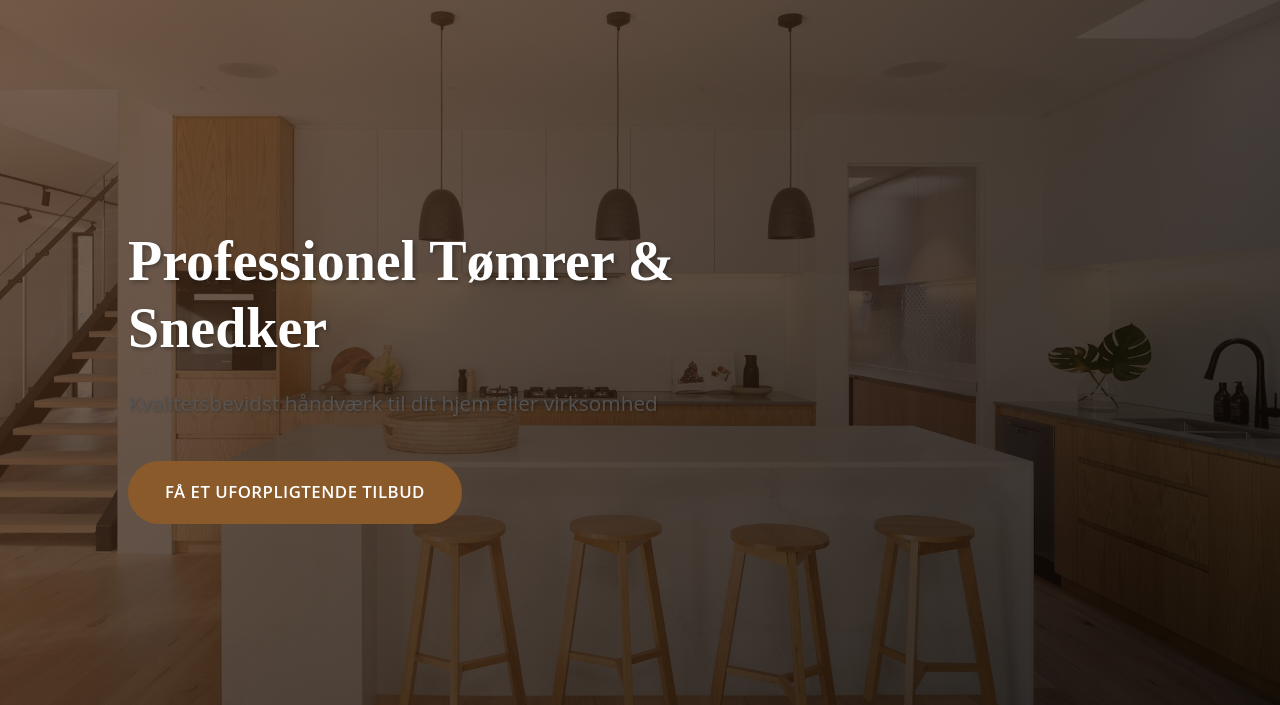
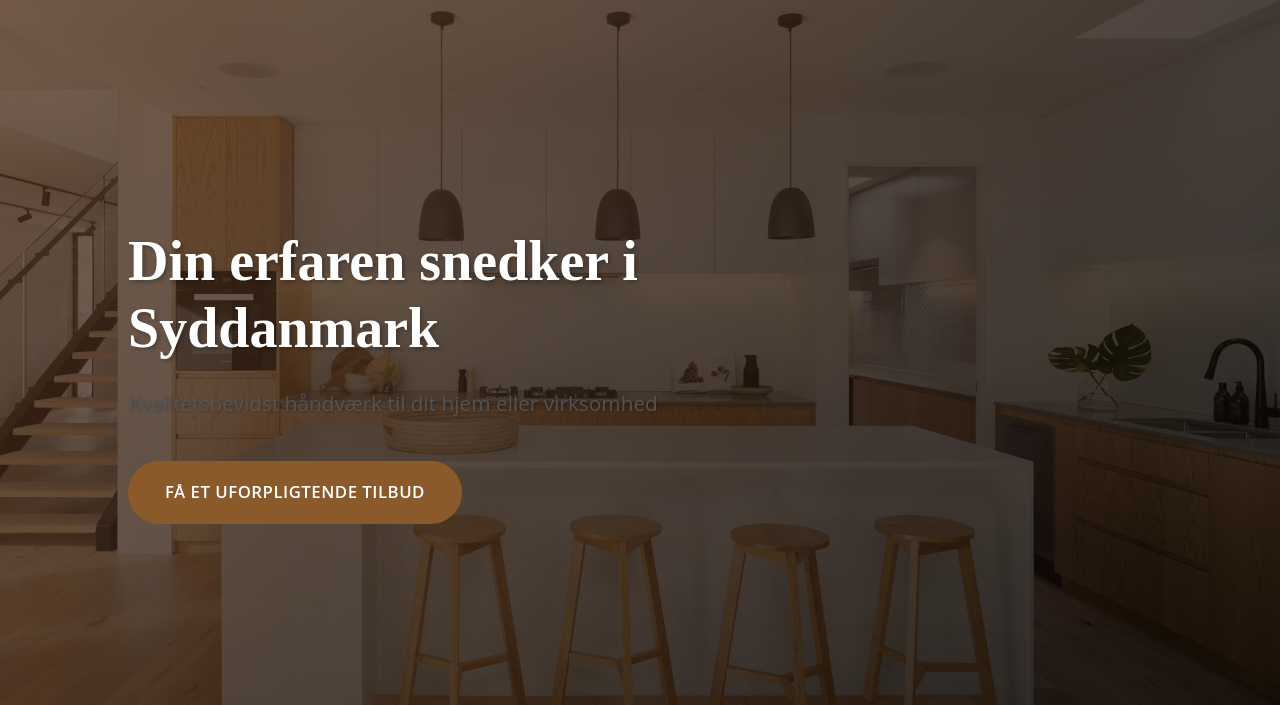
Before and after one commit to ralphboass/rs-snedker, a plain HTML site: page index.html in a window 1280 px wide. Shown: the part 106-811 px from the top of the page. Drawn offline with Linux system fonts and the light colour scheme.

Commit message:
Update index.html

```diff
--- a/index.html
+++ b/index.html
@@ -3,7 +3,7 @@
 <head>
     <meta charset="UTF-8">
     <meta name="viewport" content="width=device-width, initial-scale=1.0">
-    <title>rs snedker - Professionel Tømrer & Snedker</title>
+    <title>rs snedker - Din erfaren Snedker i det syddanmark</title>
     <link rel="stylesheet" href="css/style.css">
     <link rel="stylesheet" href="https://cdnjs.cloudflare.com/ajax/libs/font-awesome/6.0.0-beta3/css/all.min.css">
 </head>
@@ -31,7 +31,7 @@
 
     <section id="hjem" class="hero">
         <div class="hero-content">
-            <h1>Professionel Tømrer & Snedker</h1>
+            <h1>Din erfaren snedker i Syddanmark</h1>
             <p>Kvalitetsbevidst håndværk til dit hjem eller virksomhed</p>
             <a href="#kontakt" class="cta-button">Få et uforpligtende tilbud</a>
         </div>
```
